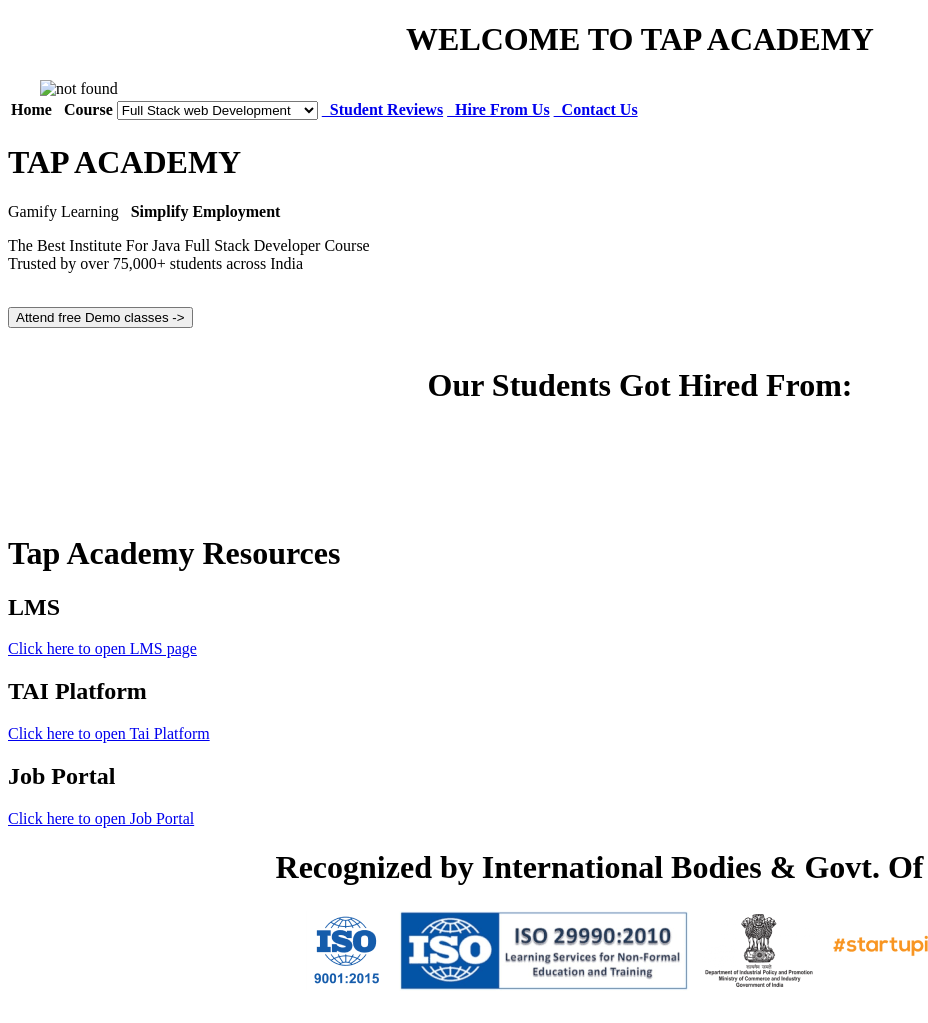
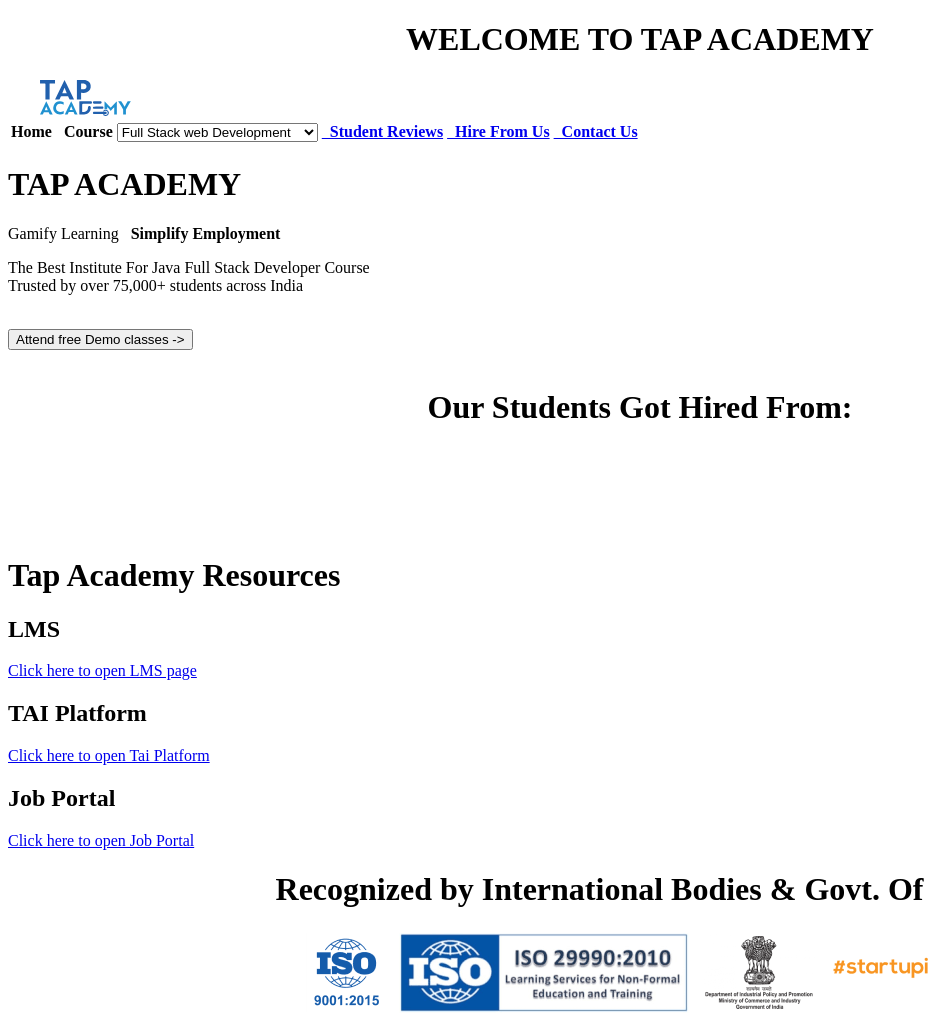
Before and after one commit to Aroodha2002/HTML_project.github.io, a plain HTML site: page index.html in a window 1280 px wide. Shown: the top 1023 px of the page, without its empty margins (0-928 px from the left). Drawn offline with Linux system fonts and the light colour scheme; files whose address does not match are found by name.

Commit message:
Update index.html

```diff
--- a/index.html
+++ b/index.html
@@ -4,13 +4,13 @@
     <meta charset="UTF-8">
     <meta name="viewport" content="width=device-width, initial-scale=1.0">
     <title>TAP ACADEMY</title>
-    <link rel="icon" href="./image.png" sizes="5x10">
+    <link rel="icon" href="image.png" sizes="5x10">
 </head>
 <body>
    <center> <h1>WELCOME TO TAP ACADEMY</h1></center>
 
 
-        <span>&nbsp;&nbsp;&nbsp;&nbsp;&nbsp;&nbsp;&nbsp;&nbsp;<img src="images/image.png" alt="not found" width="91" height="36"></span>
+        <span>&nbsp;&nbsp;&nbsp;&nbsp;&nbsp;&nbsp;&nbsp;&nbsp;<img src="image.png" alt="not found" width="91" height="36"></span>
         <span>
             <table>
                 <tr>
```
